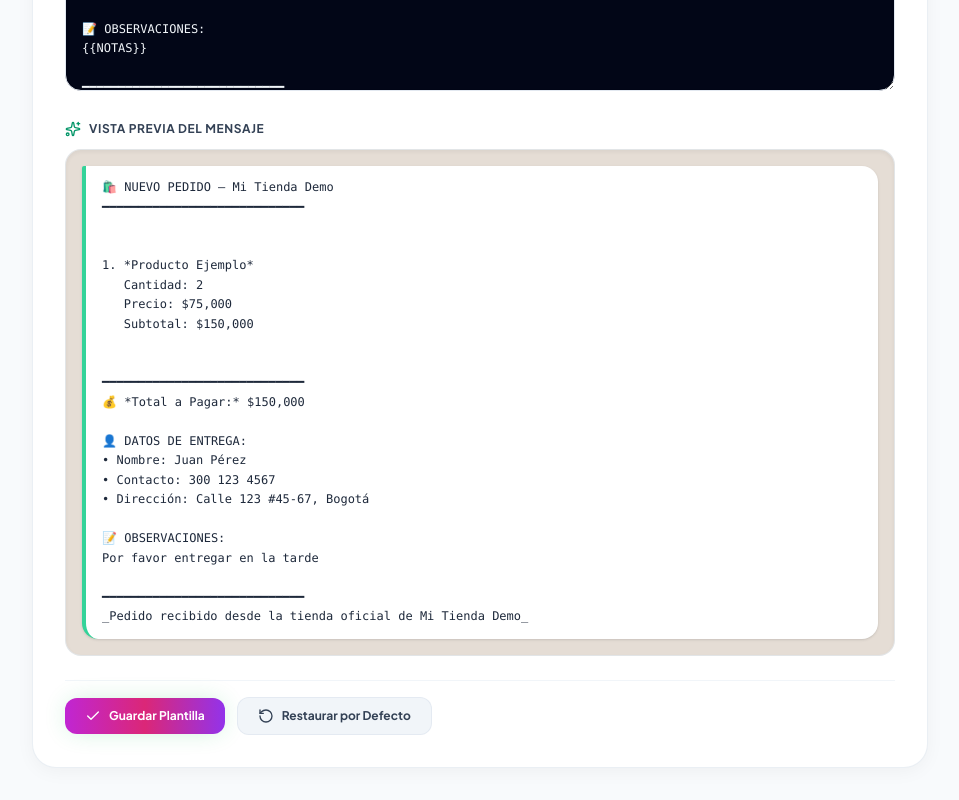
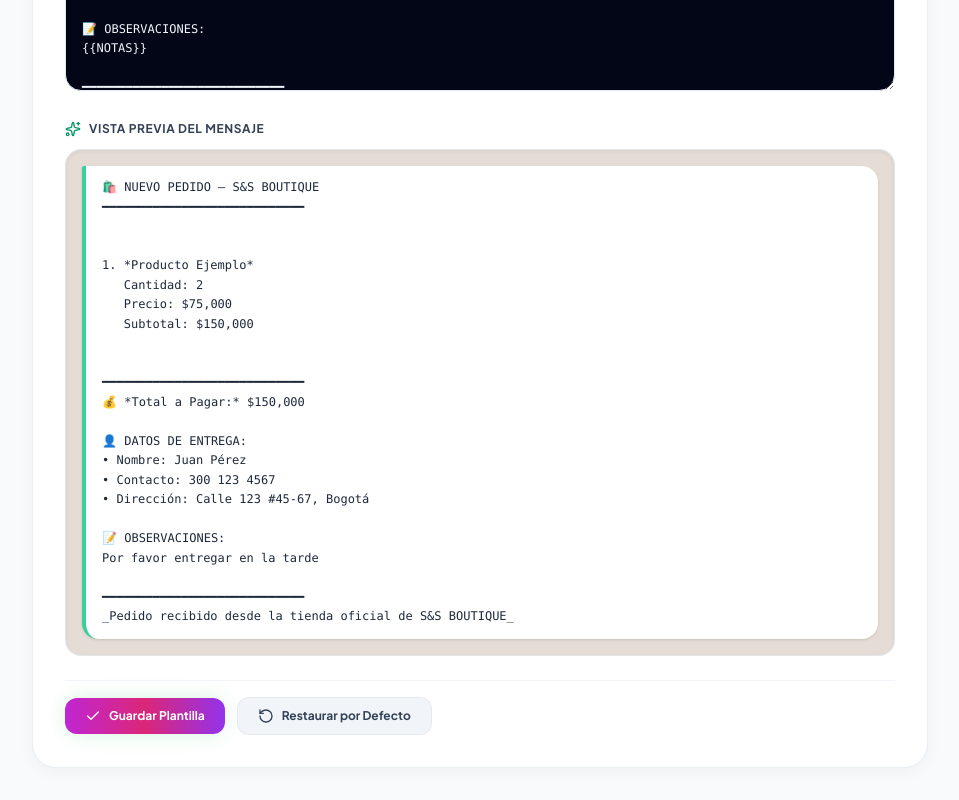
Before and after one commit to ssboutique/S-S-BOUTIQUE, a Vue app: page /admin/whatsapp in a window 1280 px wide. Shown: the part 1026-1826 px from the top of the page, without its empty margins (256-1215 px from the left). Built offline with nearby package versions, Linux system fonts and the light colour scheme; no server answers.

Commit message:
fix(whatsapp): use real store name in template preview instead of hardcoded demo text

```diff
--- a/src/views/admin/WhatsAppView.vue
+++ b/src/views/admin/WhatsAppView.vue
@@ -109,11 +109,11 @@
 
 const previewText = computed(() => {
   const SEPARATOR = '---ITEMS---';
+  const storeName = adminStore.currentStore?.name || 'S&S BOUTIQUE';
   let tpl = messageTemplate.value;
 
-  // Replace variables
   tpl = tpl
-    .replace(/\{\{TIENDA\}\}/g, 'Mi Tienda Demo')
+    .replace(/\{\{TIENDA\}\}/g, storeName)
     .replace(/\{\{NOMBRE\}\}/g, 'Juan Pérez')
     .replace(/\{\{TELEFONO\}\}/g, '300 123 4567')
     .replace(/\{\{DIRECCION\}\}/g, 'Calle 123 #45-67, Bogotá')
```
